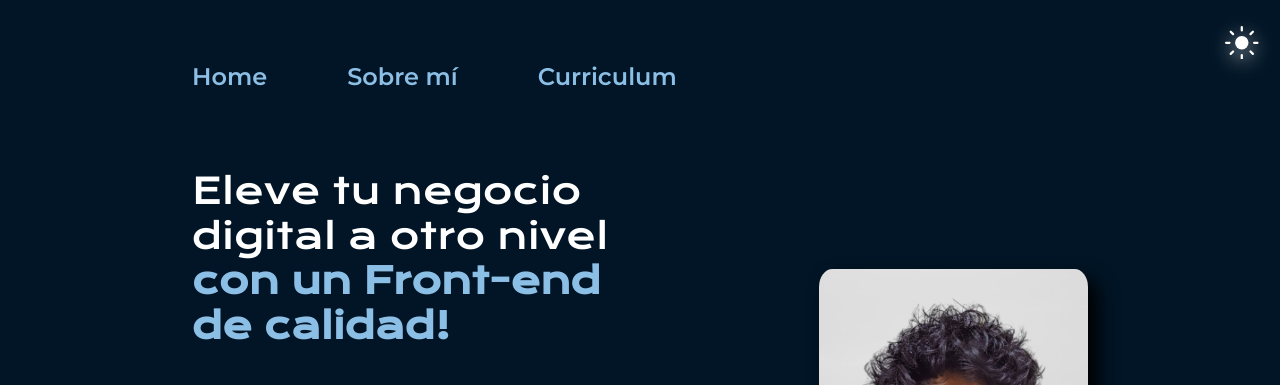
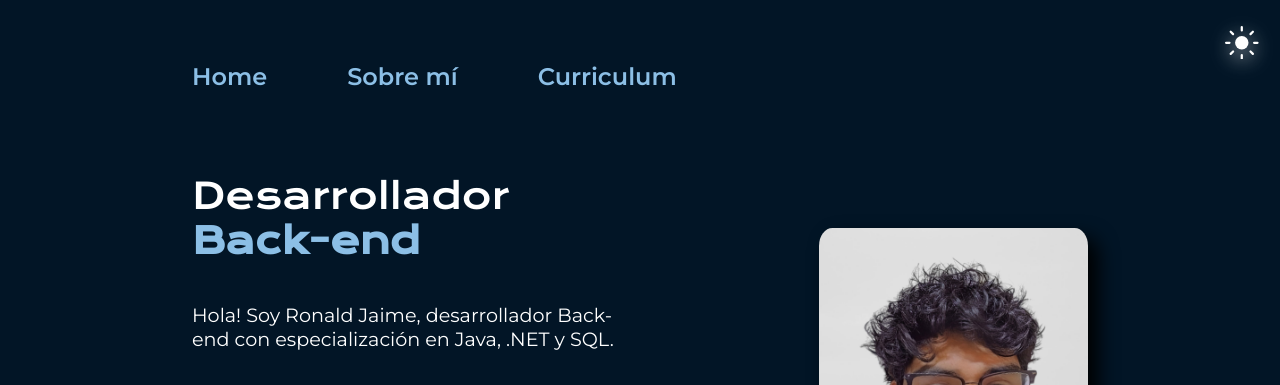
Before and after one commit to Ronald-jsd/PORTAFOLIO_WEB_V1, a plain HTML site: page index.html in a window 1280 px wide. Shown: the top 385 px of the page. Drawn offline with nearby package versions, Linux system fonts and the light colour scheme.

Commit message:
add title

```diff
--- a/index.html
+++ b/index.html
@@ -53,7 +53,7 @@
     </header>
     <main class="presentacion">
         <section class="presentacion_contenido">
-            <h1 class="presentacion_contenido_titulo">Eleve tu negocio digital a otro nivel <strong class="titulo-destaque">con un Front-end de calidad!</strong></h1>
+            <h1 class="presentacion_contenido_titulo">Desarrollador <strong class="titulo-destaque">Back-end</strong></h1>
             <p class="presentacion_contenido_parrafo">Hola! Soy Ronald Jaime, desarrollador Back-end con especialización en Java, .NET y SQL.
                 </p>
             <div class="presentacion_enlaces">
```
